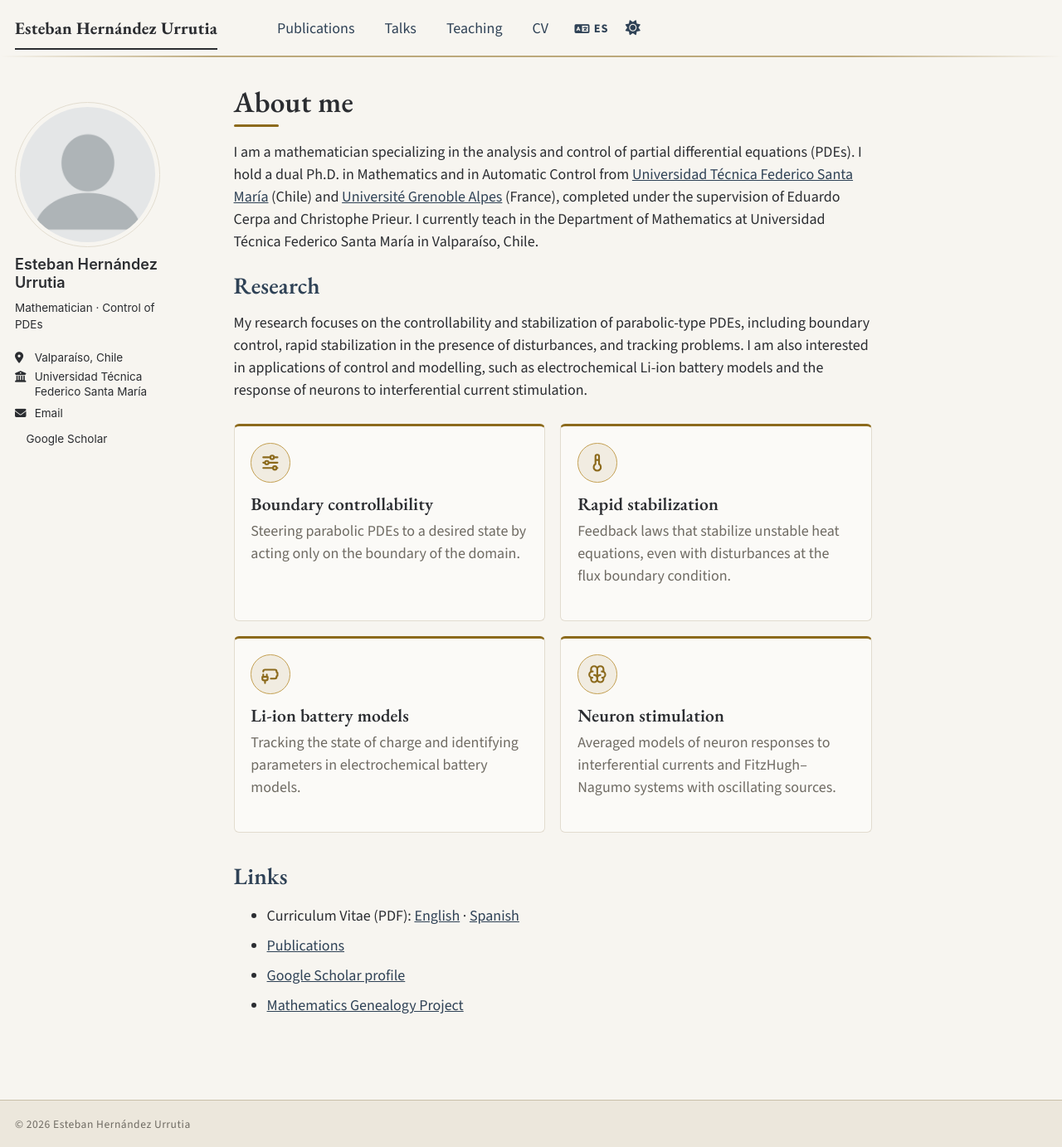
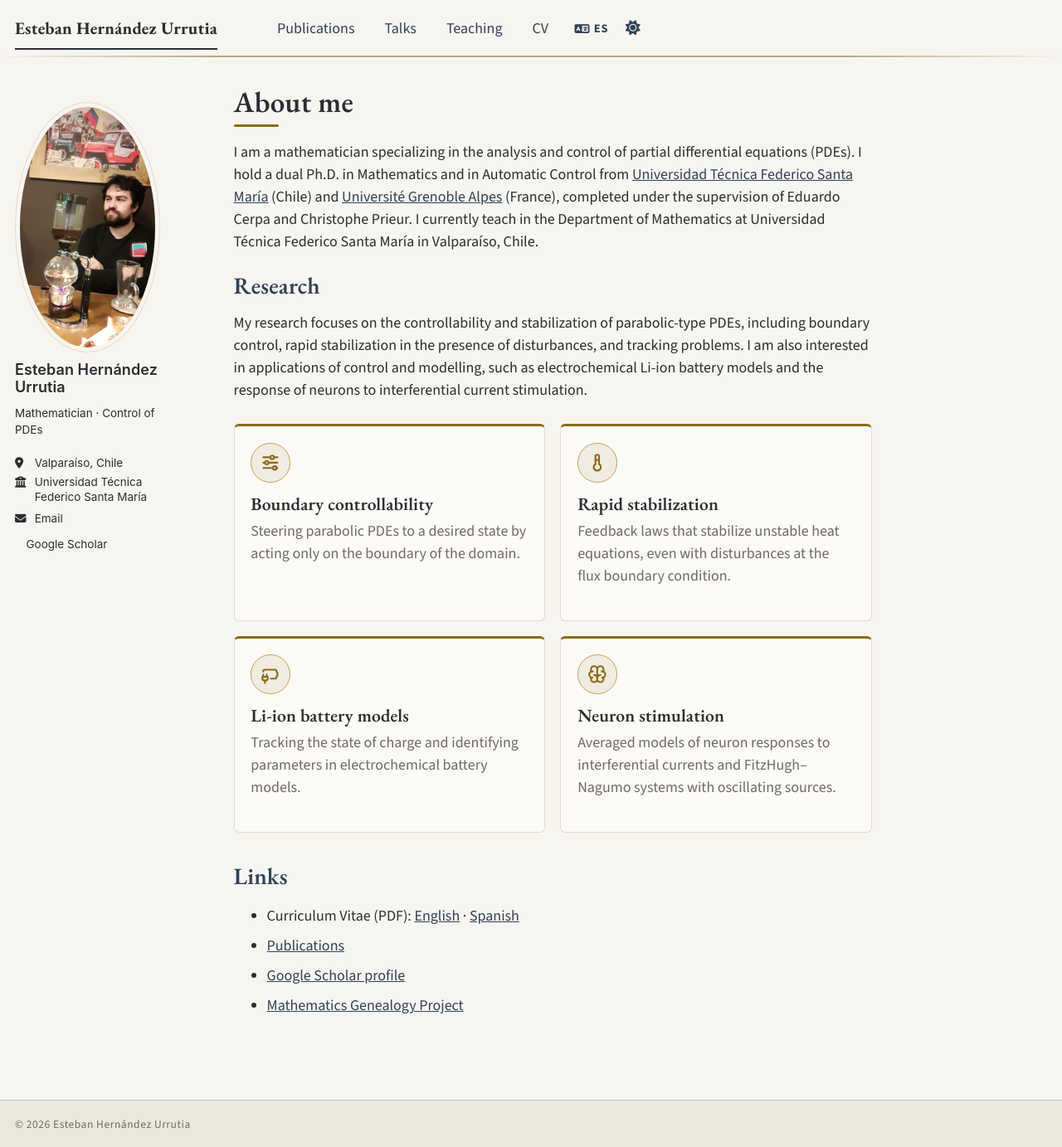
Before and after one commit to ehernandez001-urr/ehernandez001-urr.github.io, a Jekyll site: the page built from _pages/about.md, in a window 1280 px wide and 1383 px high. Shown: the whole window at 83% size. Built offline with Jekyll 4.4.1, drawn with Linux system fonts in a browser that asks for light colours; a script bundle is joined from its source files by our own code; a style sheet for code colours, icons or effects is not loaded.

Commit message:
Update _data/profile.yml (via Pages CMS)

```diff
--- a/_data/profile.yml
+++ b/_data/profile.yml
@@ -1,3 +1 @@
-# Foto de perfil del sitio. Se edita desde Pages CMS → "Foto de perfil".
-# Si se deja vacío, se usa author.avatar de _config.yml.
-avatar: /images/profile.png
+avatar: /images/img-20220524-wa0006.jpg
```
